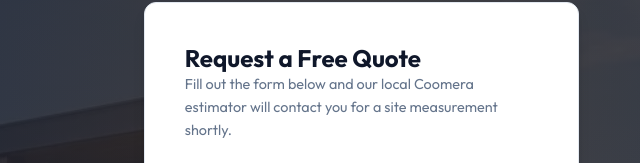
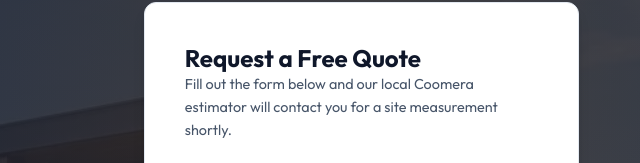
Before and after one commit to liveetcstream-beep/goldcoastconcreters, a plain HTML site: page coomera.html in a window 1280 px wide. Shown: the part 191-354 px from the top of the page, 637-1277 px from the left. Drawn offline with Linux system fonts and the light colour scheme.

Commit message:
Fix final crossover contrast warning by darkening text-light

```diff
--- a/coomera.html
+++ b/coomera.html
@@ -47,7 +47,7 @@
     /* Crisp off-white for alternative sections */
     --text-main: #334155;
     /* Slate grey for readable body text */
-    --text-light: #64748b;
+    --text-light: #475569;
     /* Light slate grey for secondary text */
     --white: #ffffff;
     --border-color: #e2e8f0;
```
Also changed, not shown: crossover-permit-guide.html (+1 -1 lines), index.html (+1 -1 lines), ormeau.html (+1 -1 lines).
